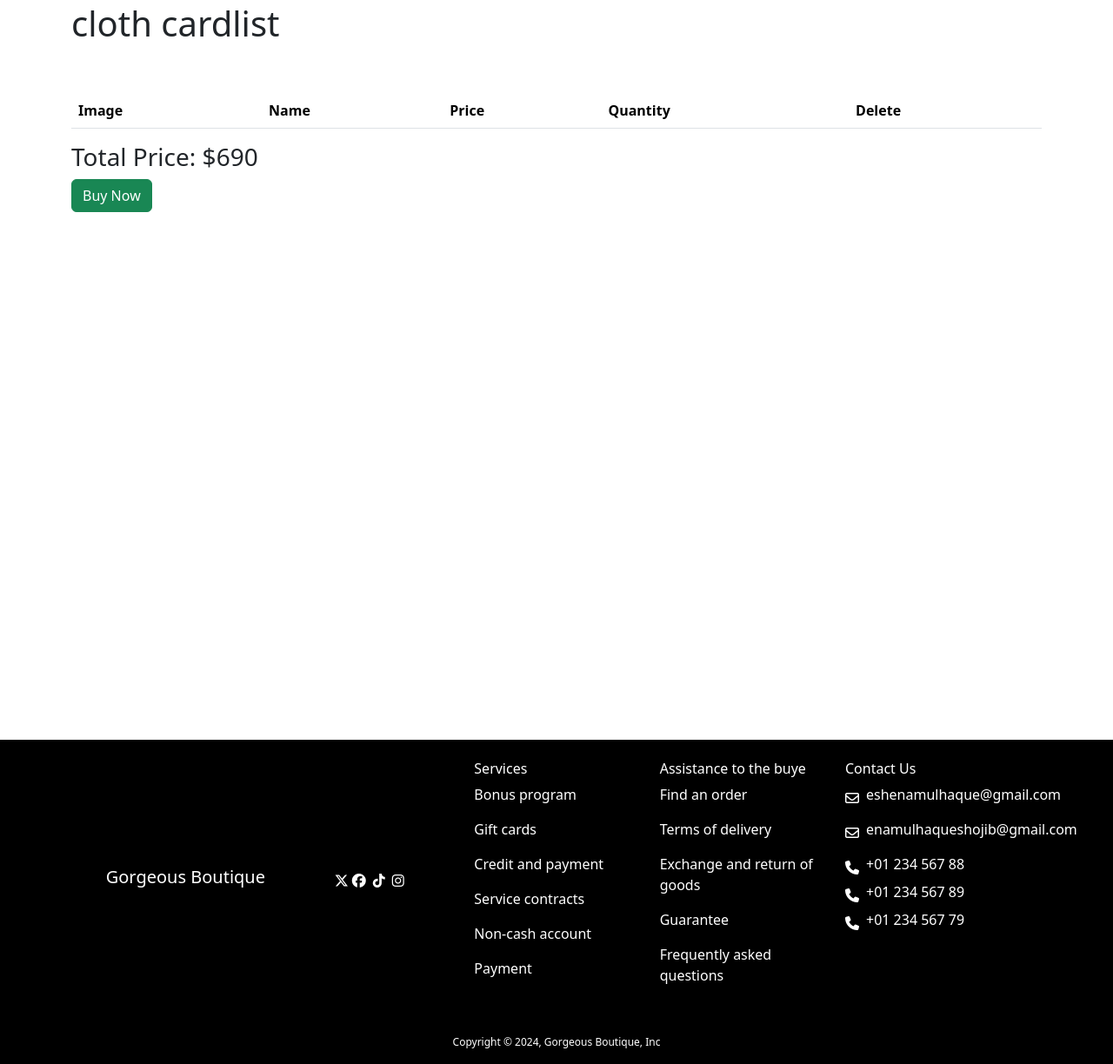
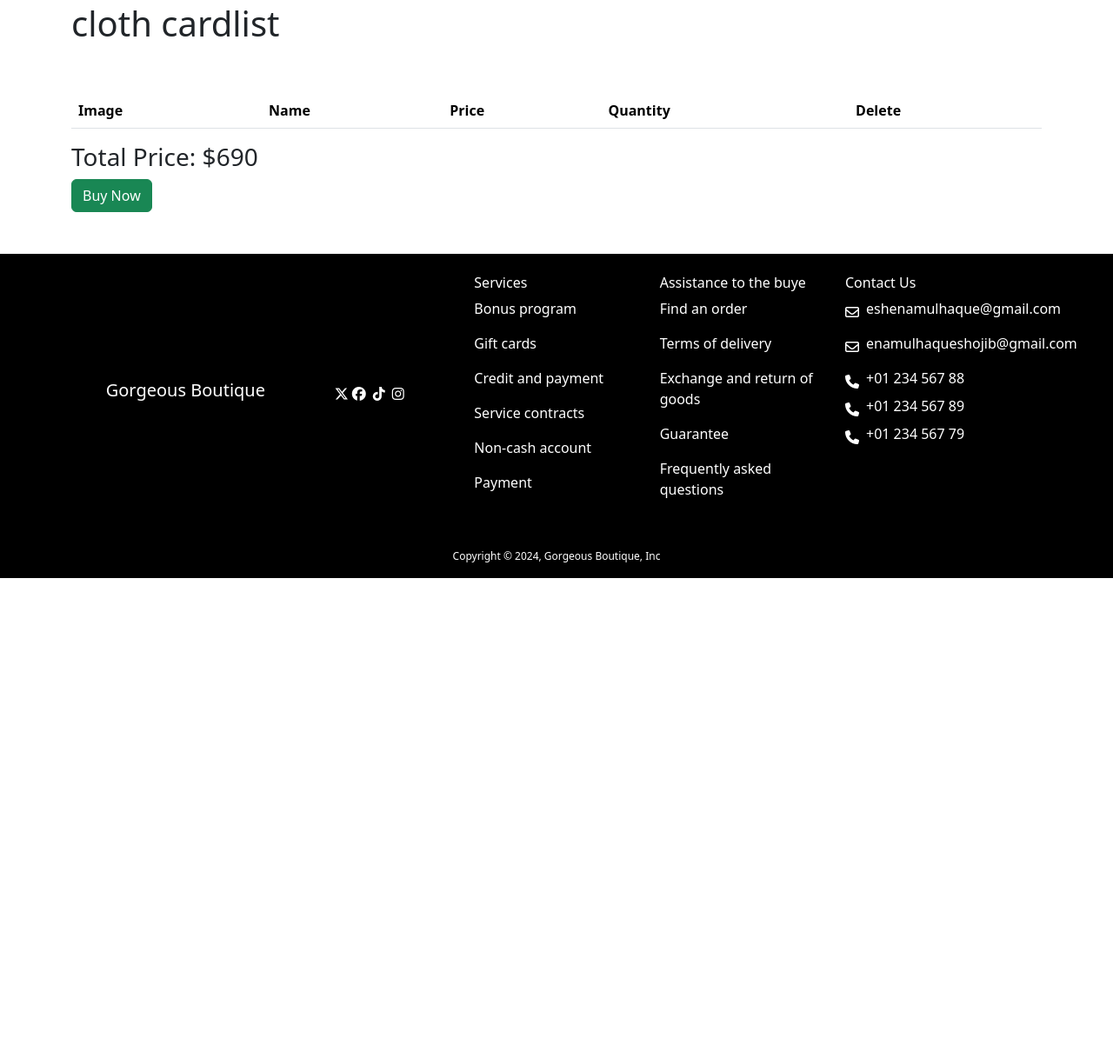
Before and after one commit to Enamul-Haque-Shojib/cloth_store, a Django app: page /cloth/clothcartlist/ in a window 1280 px wide. Shown: the part 101-1325 px from the top of the page at 87% size. After the commit the page ends 766 px from the top, so only its background shows below. Run offline with Django 4.2, Linux system fonts and the light colour scheme; data comes from the database, SQL or seed files in the repository; lists and menus that the app fills with data are empty; some libraries are stand-ins or nearby versions.

```diff
--- a/cloth/templates/cloth_cartlist.html
+++ b/cloth/templates/cloth_cartlist.html
@@ -5,7 +5,7 @@
 {% block content %}
 
 
-<div class="container mb-5 cartlist-contain">
+<div class="container mb-5">
   <div class="row my-5">
     <h1 class="">cloth cardlist</h1>
 
--- a/cloth/templates/cloth_wishlist.html
+++ b/cloth/templates/cloth_wishlist.html
@@ -4,7 +4,7 @@
 
 {% block content %}
 
-<div class="container mb-5 cartlist-contain">
+<div class="container mb-5">
     <h1>Wishlist</h1>
     <a href="{% url 'delete_wishlist_all' %}" class="btn btn-outline-danger" >Delete All</a>
     <div class="row row-cols-lg-4 row-cols-sm-1 my-5"  id="cloth-wishlist">
```
